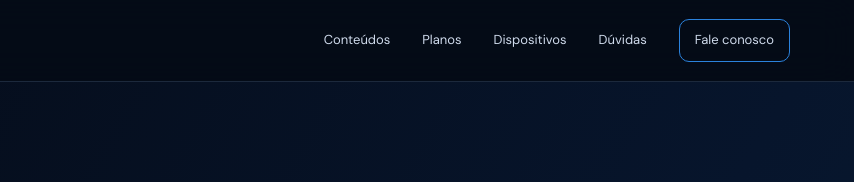
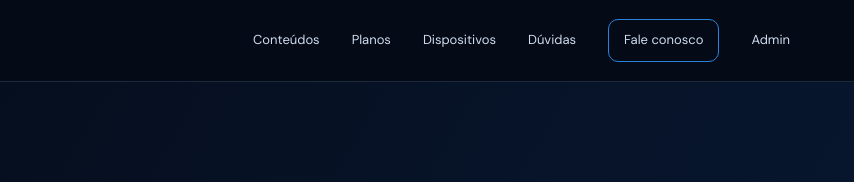
Before and after one commit to tvplaybrasil01-bot/play-tv-portal, a plain HTML site: page index.html in a window 1280 px wide. Shown: the top 182 px of the page, 426-1280 px from the left. Drawn offline with Linux system fonts and the light colour scheme.

Commit message:
Add Admin link to navigation menu

```diff
--- a/index.html
+++ b/index.html
@@ -12,7 +12,7 @@
 <header class="topbar">
 <a class="brand" href="#inicio" aria-label="PLAY TV início"><img src="play-tv-logo-original.jpg" alt="Logomarca original PLAY TV"><span><b>PLAY TV</b><small>O SISTEMA DE TV DO FUTURO</small></span></a>
   <button class="menu-toggle" id="menuToggle" aria-label="Abrir menu">☰</button>
-  <nav id="nav"><a href="#conteudos">Conteúdos</a><a href="#planos">Planos</a><a href="#dispositivos">Dispositivos</a><a href="#duvidas">Dúvidas</a><a class="nav-cta" href="#contato">Fale conosco</a></nav>
+  <nav id="nav"><a href="#conteudos">Conteúdos</a><a href="#planos">Planos</a><a href="#dispositivos">Dispositivos</a><a href="#duvidas">Dúvidas</a><a class="nav-cta" href="#contato">Fale conosco</a><a href="admin.html">Admin</a></nav>
 </header>
 <main>
 <section class="hero" id="inicio">
```
